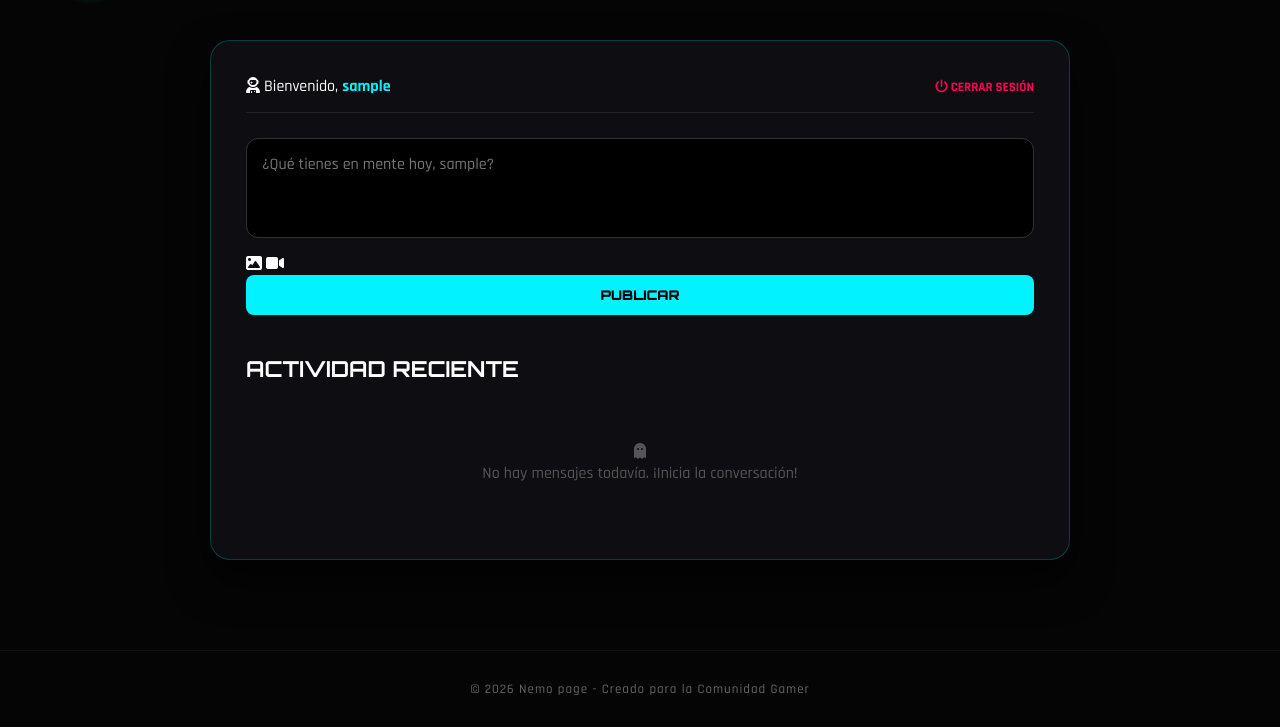
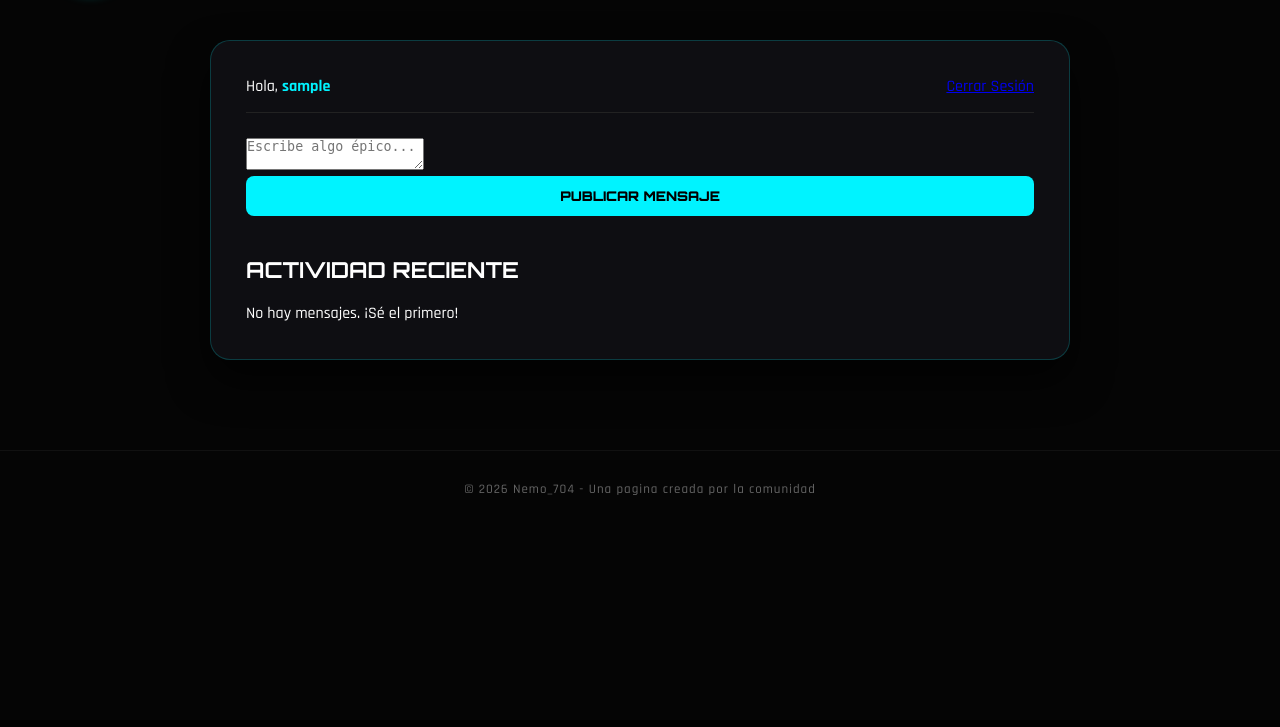
Before and after one commit to alons2080-wq/nemo-web, a Flask app: page /foro in a window 1280 px wide. Shown: the part 80-807 px from the top of the page. After the commit the page ends 575 px from the top, so only its background shows below. Run offline with Flask 3, Linux system fonts and the light colour scheme; the visitor is signed in with stand-in values (Sample User, id 1).

Commit message:
Update foro.html (Login fixed)

```diff
--- a/templates/foro.html
+++ b/templates/foro.html
@@ -2,19 +2,14 @@
 <html lang="es">
 <head>
     <meta charset="UTF-8">
-    <meta name="viewport" content="width=device-width, initial-scale=1.0">
     <title>FORO | NEMO_704</title>
-    <link rel="icon" type="image/png" href="{{ url_for('static', filename='images/favicon.png') }}">
     <link rel="stylesheet" href="https://cdnjs.cloudflare.com/ajax/libs/font-awesome/6.5.1/css/all.min.css">
     <link rel="stylesheet" href="{{ url_for('static', filename='css/style.css') }}">
 </head>
 <body class="foro-page">
-
     <header class="main-header">
         <div class="navbar">
-            <div class="logo-circle">
-                <img src="{{ url_for('static', filename='images/logo.png') }}" alt="Nemo">
-            </div>
+            <div class="logo-circle"><img src="{{ url_for('static', filename='images/logo.png') }}"></div>
             <nav>
                 <ul class="nav-menu">
                     <li><a href="/">INICIO</a></li>
@@ -29,90 +24,44 @@
         {% if not session.get('user') %}
         <div class="auth-grid">
             <div class="auth-card">
-                <h3><i class="fas fa-lock"></i> INICIAR SESIÓN</h3>
+                <h3>INICIAR SESIÓN</h3>
+                {% if error %}<p class="error-msg">{{ error }}</p>{% endif %}
                 <form action="/login" method="POST">
-                    <div class="input-group">
-                        <input type="text" name="username" placeholder="Usuario" required>
-                    </div>
-                    <div class="input-group">
-                        <input type="password" name="password" placeholder="Contraseña" required>
-                    </div>
-                    <button type="submit" class="btn-nemo">ACCEDER</button>
+                    <input type="text" name="username" placeholder="Usuario" required>
+                    <input type="password" name="password" placeholder="Contraseña" required>
+                    <button type="submit" class="btn-nemo">ENTRAR</button>
                 </form>
             </div>
-
-            <div class="auth-card">
-                <h3><i class="fas fa-user-plus"></i> REGISTRO</h3>
+            <div class="auth-card register">
+                <h3>CREAR CUENTA</h3>
                 <form action="/register" method="POST">
-                    <div class="input-group">
-                        <input type="text" name="username" placeholder="Nuevo Usuario" required>
-                    </div>
-                    <div class="input-group">
-                        <input type="password" name="password" placeholder="Contraseña" required>
-                    </div>
-                    <button type="submit" class="btn-nemo btn-secondary">CREAR CUENTA</button>
+                    <input type="text" name="username" placeholder="Nuevo Usuario" required>
+                    <input type="password" name="password" placeholder="Contraseña" required>
+                    <button type="submit" class="btn-nemo">REGISTRARSE</button>
                 </form>
             </div>
         </div>
         {% else %}
         <div class="forum-wrapper">
             <div class="forum-user-bar">
-                <div class="user-info">
-                    <i class="fas fa-user-astronaut"></i>
-                    <span>Bienvenido, <b>{{ session['user'] }}</b></span>
-                </div>
-                <a href="/logout" class="logout-btn"><i class="fas fa-power-off"></i> Cerrar Sesión</a>
+                <p>Hola, <b>{{ session['user'] }}</b></p>
+                <a href="/logout" class="logout-link">Cerrar Sesión</a>
             </div>
 
-            <div class="post-creator-card">
-                <form action="/post" method="POST">
-                    <textarea name="content" placeholder="¿Qué tienes en mente hoy, {{ session['user'] }}?" required></textarea>
-                    <div class="creator-footer">
-                        <div class="creator-icons">
-                            <i class="fas fa-image" title="Imagen"></i>
-                            <i class="fas fa-video" title="Video"></i>
-                        </div>
-                        <button type="submit" class="btn-nemo">PUBLICAR</button>
-                    </div>
-                </form>
-            </div>
+            <form action="/post" method="POST" class="post-form">
+                <textarea name="content" placeholder="Escribe algo épico..." required></textarea>
+                <button type="submit" class="btn-nemo">PUBLICAR MENSAJE</button>
+            </form>
 
-            <div class="community-feed">
-                <h2 class="feed-title">ACTIVIDAD RECIENTE</h2>
-
+            <h2 class="feed-title">Actividad Reciente</h2>
+            <div class="posts-container">
                 {% for post in posts %}
-                <article class="post-card">
-                    <div class="post-header">
-                        <span class="post-author">@{{ post.author }}</span>
-                        <span class="post-time">Hace un momento</span>
-                    </div>
-                    <div class="post-body">
-                        {{ post.content }}
-                    </div>
-                    <div class="post-actions">
-                        <a href="/like/{{ post.id }}" class="action-link like">
-                            <i class="fas fa-heart"></i> {{ post.likes }}
-                        </a>
-                        <span class="action-link"><i class="fas fa-comment"></i> {{ post.comments|length }}</span>
-                    </div>
-
-                    <div class="comments-box">
-                        {% for comment in post.comments %}
-                        <div class="comment-item">
-                            <b>{{ comment.author }}:</b> {{ comment.text }}
-                        </div>
-                        {% endfor %}
-                        <form action="/comment/{{ post.id }}" method="POST" class="mini-comment-form">
-                            <input type="text" name="comment" placeholder="Responder..." required>
-                            <button type="submit"><i class="fas fa-paper-plane"></i></button>
-                        </form>
-                    </div>
-                </article>
+                <div class="post-card">
+                    <span class="author">@{{ post.author }}</span>
+                    <p class="content">{{ post.content }}</p>
+                </div>
                 {% else %}
-                <div class="empty-feed">
-                    <i class="fas fa-ghost"></i>
-                    <p>No hay mensajes todavía. ¡Inicia la conversación!</p>
-                </div>
+                <p class="empty">No hay mensajes. ¡Sé el primero!</p>
                 {% endfor %}
             </div>
         </div>
@@ -120,7 +69,7 @@
     </main>
 
     <footer class="footer">
-        <p>&copy; 2026 Nemo page - Creado para la Comunidad Gamer</p>
+        <p>&copy; 2026 Nemo_704 - Una pagina creada por la comunidad</p>
     </footer>
 </body>
 </html>
```
